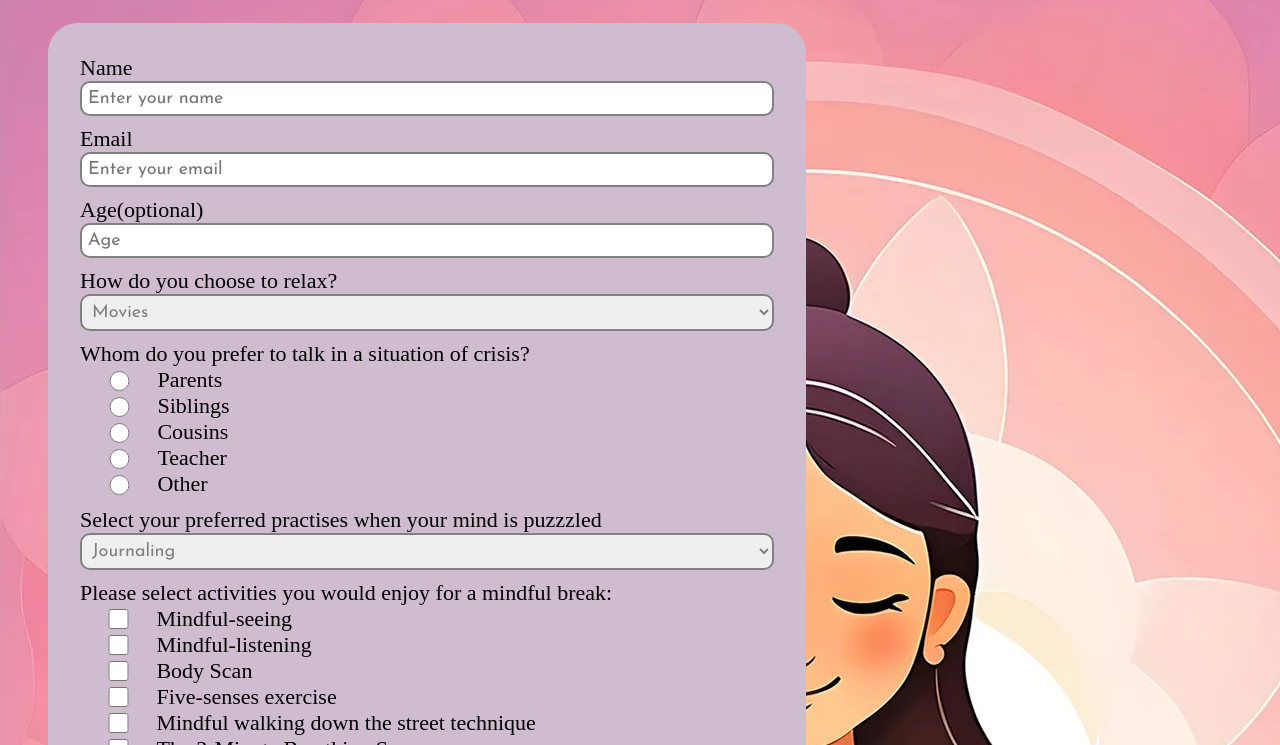
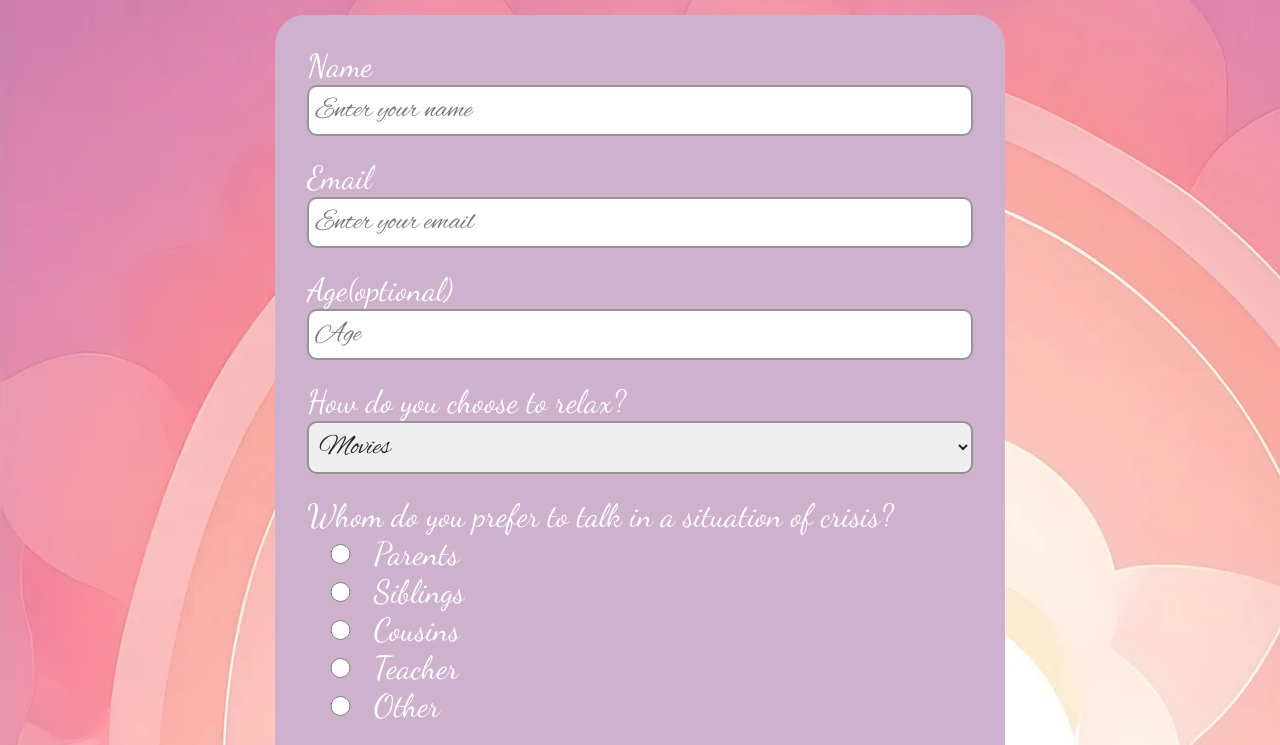
Before and after one commit to PADMALAYA-3/Survey-form, a plain HTML site: page index.html in a window 1280 px wide. Shown: the part 141-886 px from the top of the page. Drawn offline with Linux system fonts and the light colour scheme.

Commit message:
add the font-styles

```diff
--- a/index.html
+++ b/index.html
@@ -9,9 +9,12 @@
     <link
       href="styles.css"
       rel="stylesheet" />
-      <link rel="preconnect" href="https://fonts.googleapis.com">
+<link rel="preconnect" href="https://fonts.googleapis.com">
 <link rel="preconnect" href="https://fonts.gstatic.com" crossorigin>
-<link href="https://fonts.googleapis.com/css2?family=Josefin+Sans:ital,wght@0,100..700;1,100..700&display=swap" rel="stylesheet">
+<link href="https://fonts.googleapis.com/css2?family=Dancing+Script:wght@400..700&display=swap" rel="stylesheet">
+<link rel="preconnect" href="https://fonts.googleapis.com">
+<link rel="preconnect" href="https://fonts.gstatic.com" crossorigin>
+<link href="https://fonts.googleapis.com/css2?family=Alex+Brush&family=Dancing+Script:wght@400..700&display=swap" rel="stylesheet">
   </head>
   <body>
   <body>
--- a/styles.css
+++ b/styles.css
@@ -8,14 +8,26 @@ html {
   box-sizing: inherit;
 }
 
+* {
+  padding: 0;
+  margin: 0;
+}
+
 body {
   background-image: url(/cute-young-woman-meditation-yoga-cartoon.webp);
+  background-size: cover;
+  background-repeat: no-repeat;
+  /* opacity: 0.8; */
+  color: white;
+  padding: 2rem;
 }
 
 #title {
-  font-family: cursive;
-  font-weight: 400;
-  font-size: 40px;
+  font-family: 'Dancing Script', cursive;
+  font-optical-sizing: auto;
+  font-weight: 600;
+  font-style: normal;
+  font-size: 50px;
   text-align: center;
 }
 
@@ -28,28 +40,31 @@ body {
 #survey-form {
   display: flex;
   flex-direction: column;
-  gap: 10px;
+  gap: 23px;
   border-radius: 30px;
   width: 60%;
-  margin: 2.5rem;
+  margin: 2.5rem auto;
   padding: 2rem;
-  background-color: rgb(207, 188, 207);
-  font-size: 22px;
+  font-family: 'Dancing Script', cursive;
+  font-optical-sizing: auto;
+  font-style: normal;
+  font-weight: 400;
+  font-size: 32px;
+  background-color: rgb(205, 177, 205);
 }
 
 input,
 select,
 textarea {
   width: 100%;
-  color: grey;
-  font-size: 18px;
+  color: rgb(38, 37, 37);
+  font-size: 28px;
   padding: 6px;
-  font-family: 'Josefin Sans', sans-serif;
-  font-optical-sizing: auto;
+  font-family: 'Alex Brush', cursive;
   font-weight: 400;
   font-style: normal;
+  border: solid 2px rgb(151, 148, 148);
   border-radius: 10px;
-  border: solid 2px grey;
 }
 
 input:hover,
```
